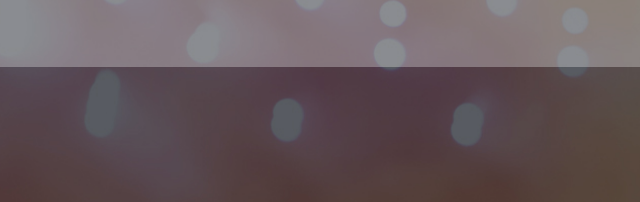
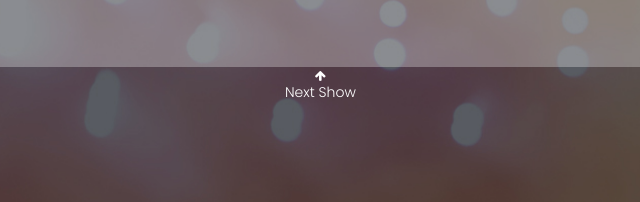
Before and after one commit to eLion0071/eLion0071, a plain HTML site: page index.html in a window 1280 px wide. Shown: the part 178-380 px from the top of the page, 355-995 px from the left. Drawn offline with Linux system fonts and the light colour scheme.

Commit message:
Update index.html

```diff
--- a/index.html
+++ b/index.html
@@ -99,6 +99,8 @@ https://www.tooplate.com/view/2125-artxibition
                 <div class="col-lg-12">
                     <div class="main-content">
                         <div class="next-show">
+                          <i class="fa fa-arrow-up"></i>
+                            <span>Next Show</span>
                             <i class="></i>
                             <span></span>
                         </div>
```
